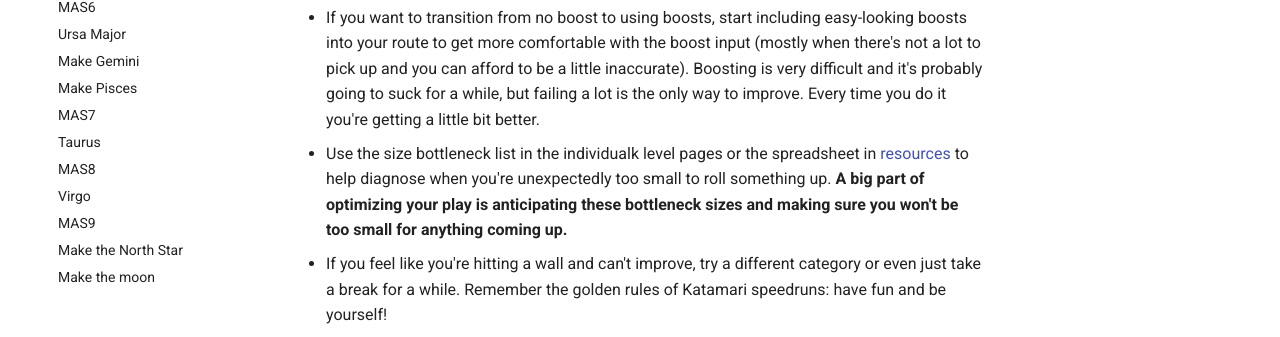
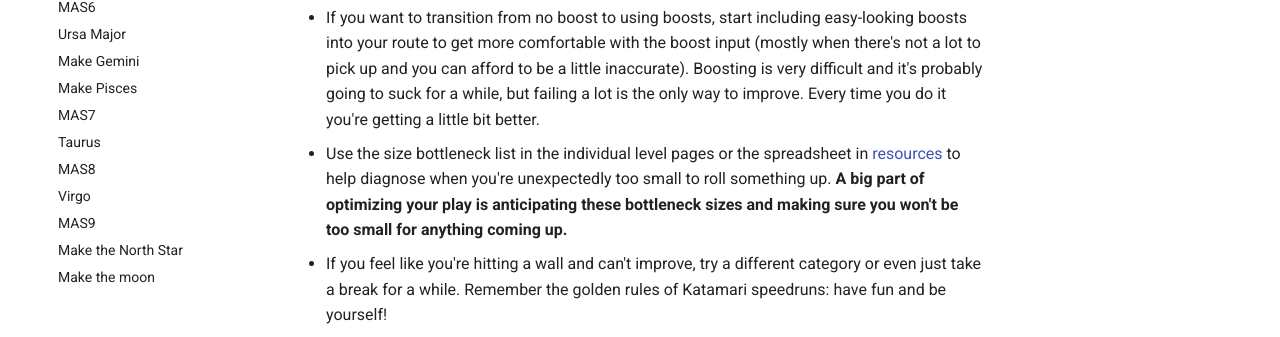
Before and after one commit to shookietea/reroll-notes, an MkDocs documentation site: the page built from docs/index.md, in a window 1280 px wide and 900 px high, scrolled down 1537 px. Shown: the part 496-833 px from the top of the window. Built offline with MkDocs 1.6.1 and Material for MkDocs 9.7.7, drawn with Linux system fonts in a browser that asks for light colours; comment, search, counter and statistics services are not loaded.

Commit message:
spelling / grammar

```diff
--- a/docs/index.md
+++ b/docs/index.md
@@ -45,6 +45,6 @@
 
 - If you want to transition from no boost to using boosts, start including easy-looking boosts into your route to get more comfortable with the boost input (mostly when there's not a lot to pick up and you can afford to be a little inaccurate). Boosting is very difficult and it's probably going to suck for a while, but failing a lot is the only way to improve. Every time you do it you're getting a little bit better.
 
-- Use the size bottleneck list in the individualk level pages or the spreadsheet in [resources](./resources.md) to help diagnose when you're unexpectedly too small to roll something up. **A big part of optimizing your play is anticipating these bottleneck sizes and making sure you won't be too small for anything coming up.**
+- Use the size bottleneck list in the individual level pages or the spreadsheet in [resources](./resources.md) to help diagnose when you're unexpectedly too small to roll something up. **A big part of optimizing your play is anticipating these bottleneck sizes and making sure you won't be too small for anything coming up.**
 
 - If you feel like you're hitting a wall and can't improve, try a different category or even just take a break for a while. Remember the golden rules of Katamari speedruns: have fun and be yourself!
```
Also changed, not shown: docs/MAS8.md (+1 -1 lines).
